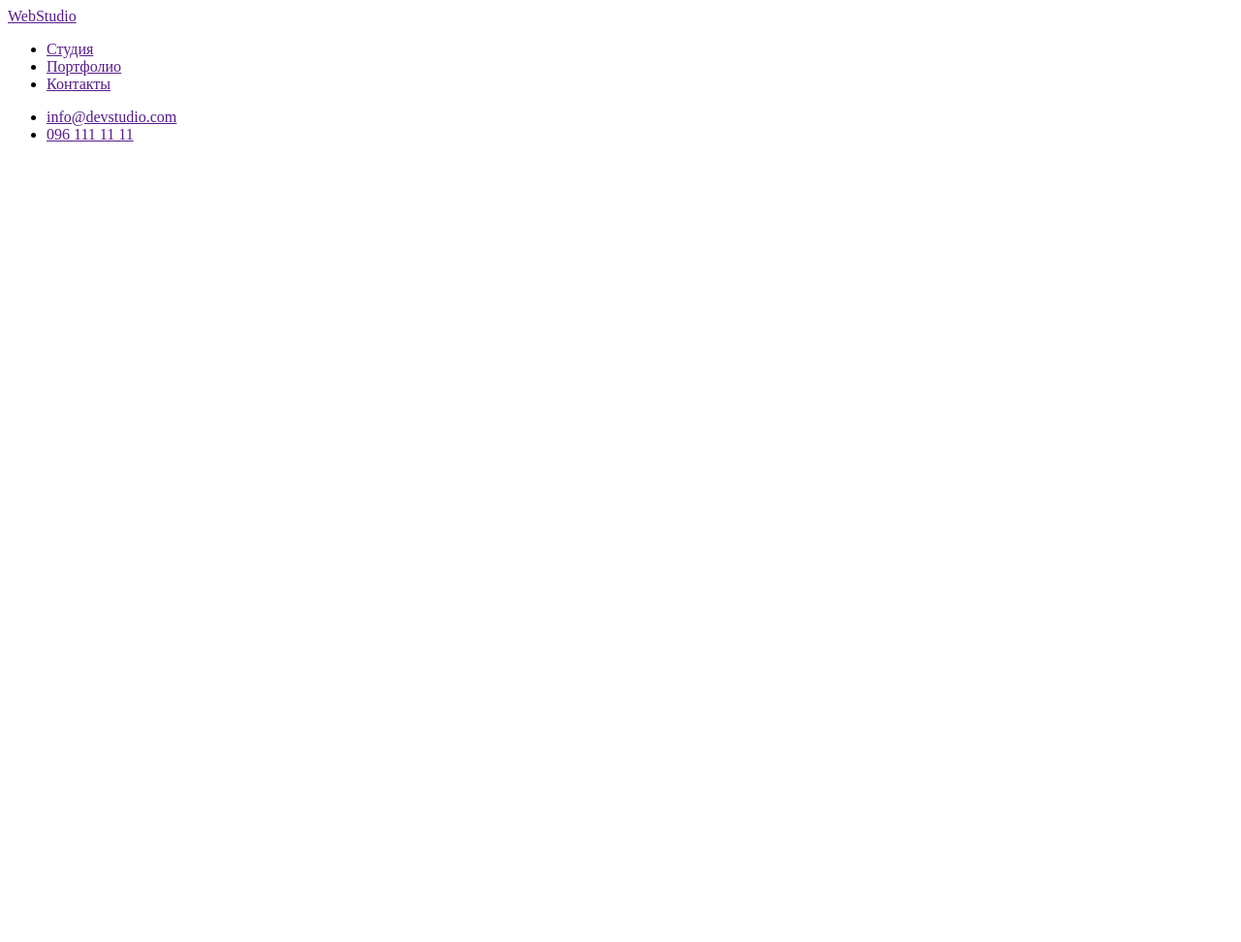
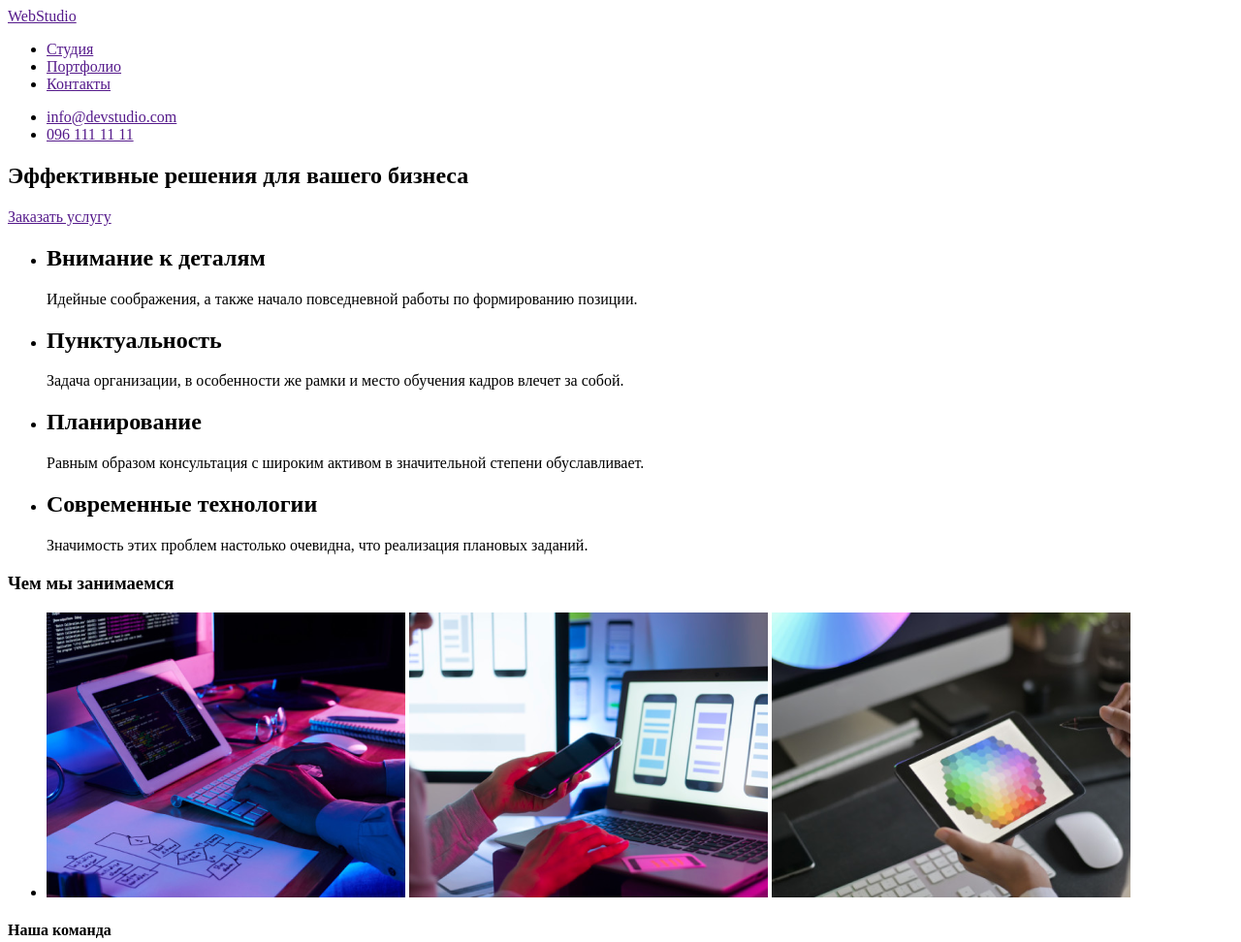
Before and after one commit to DiCumbrr/goit-markup-hw-01, a plain HTML site: page index.html in a window 1280 px wide. Shown: the top 972 px of the page at 97% size. Before the commit the page ends 800 px from the top, so only its background shows below. Drawn offline with Linux system fonts and the light colour scheme.

Commit message:
Уникальный контент страницы

```diff
--- a/index.html
+++ b/index.html
@@ -26,3 +26,85 @@
    <li> <a href=""> 096 111 11 11</a></li>
 
   </ul>
+
+
+ <div>
+
+  <!-- Услуги -->
+  <section>
+
+   <h1>Эффективные решения для вашего бизнеса</h1>
+   <a href="">Заказать услугу</a>
+
+  </section>
+
+  <!-- Внимание к деталям -->
+  <section>
+   <ul>
+
+    <li>
+     <h2>Внимание к деталям</h2>
+     <p>Идейные соображения, а также начало повседневной работы по формированию позиции.</p>
+    </li>
+
+    <li>
+     <h2>Пунктуальность</h2>
+     <p>Задача организации, в особенности же рамки и место обучения кадров влечет за собой.</p>
+    </li>
+
+    <li>
+     <h2>Планирование</h2>
+     <p>Равным образом консультация с широким активом в значительной степени обуславливает.</p>
+    </li>
+
+    <li>
+     <h2>Современные технологии</h2>
+     <p>Значимость этих проблем настолько очевидна, что реализация плановых заданий.</p>
+    </li>
+
+   </ul>
+  </section>
+
+  <!-- Чем мы занимаемся -->
+  <section>
+
+   <h3>Чем мы занимаемся</h3>
+   <ul>
+    <li>
+     <img src="/images/img.png" width="370">
+     <img src="/images/img.1.png" width="370">
+     <img src="/images/img.2.png" width="370">
+    </li>
+   </ul>
+
+  </section>
+
+  <!-- Наша команда -->
+  <section>
+
+   <h4>Наша команда</h4>
+   <ul>
+    <li>
+     <img src="./images/icon.png" width="270">
+     <h5>Игорь Демьяненко</h5>
+     <p>Product Designer</p>
+     <img src="./images/icon.1.png" width="270">
+     <h5>Ольга Репина</h5>
+     <p>Frontend Developer</p>
+     <img src="./images/icon.2.png" width="270">
+     <h5>Николай Тарасов</h5>
+     <p>Marketing</p>
+     <img src="./images/icon.3.png" width="270">
+     <h5>Михаил Ермаков</h5>
+     <p>UI Designer</p>
+    </li>
+   </ul>
+
+  </section>
+
+ </div>
+
+
+</body>
+
+</html>
```
